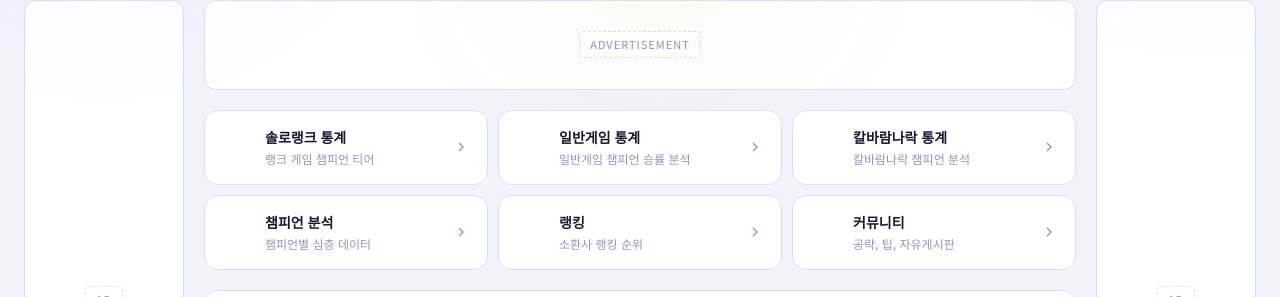
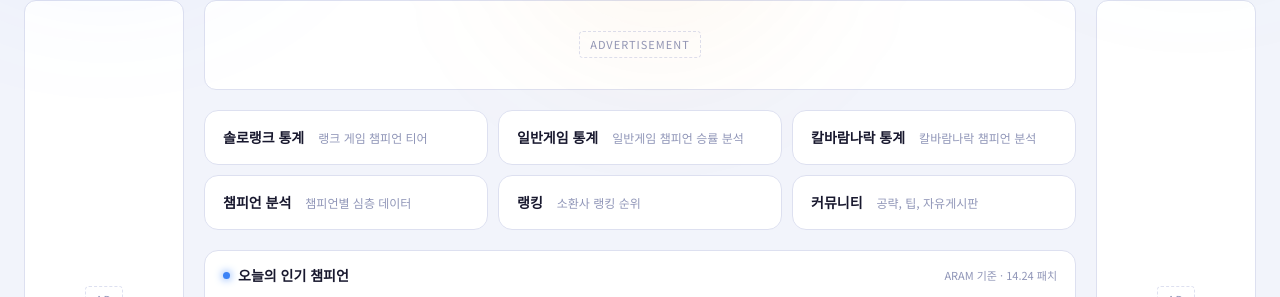
Before and after one commit to shinseongmin1-sketch/more.lol, a React (Vite) app: page / in a window 1280 px wide. Shown: the part 503-800 px from the top of the page. Built offline with nearby package versions, Linux system fonts and the light colour scheme; no server answers.

Commit message:
auto: 2026-04-02 17:52

```diff
--- a/src/pages/HomePage.tsx
+++ b/src/pages/HomePage.tsx
@@ -159,14 +159,8 @@ export default function HomePage() {
           <div className="quick-links">
             {quickLinks.map(item => (
               <div key={item.path} className="quick-card" onClick={() => navigate(item.path)} style={{ '--card-color': item.color } as React.CSSProperties}>
-                <div className="quick-icon">{item.icon}</div>
-                <div className="quick-info">
-                  <div className="quick-label">{item.label}</div>
-                  <div className="quick-desc">{item.desc}</div>
-                </div>
-                <svg className="quick-arrow" viewBox="0 0 24 24" fill="none" stroke="currentColor" strokeWidth="2">
-                  <path d="M9 18l6-6-6-6" />
-                </svg>
+                <div className="quick-label">{item.label}</div>
+                <div className="quick-desc">{item.desc}</div>
               </div>
             ))}
           </div>
```
